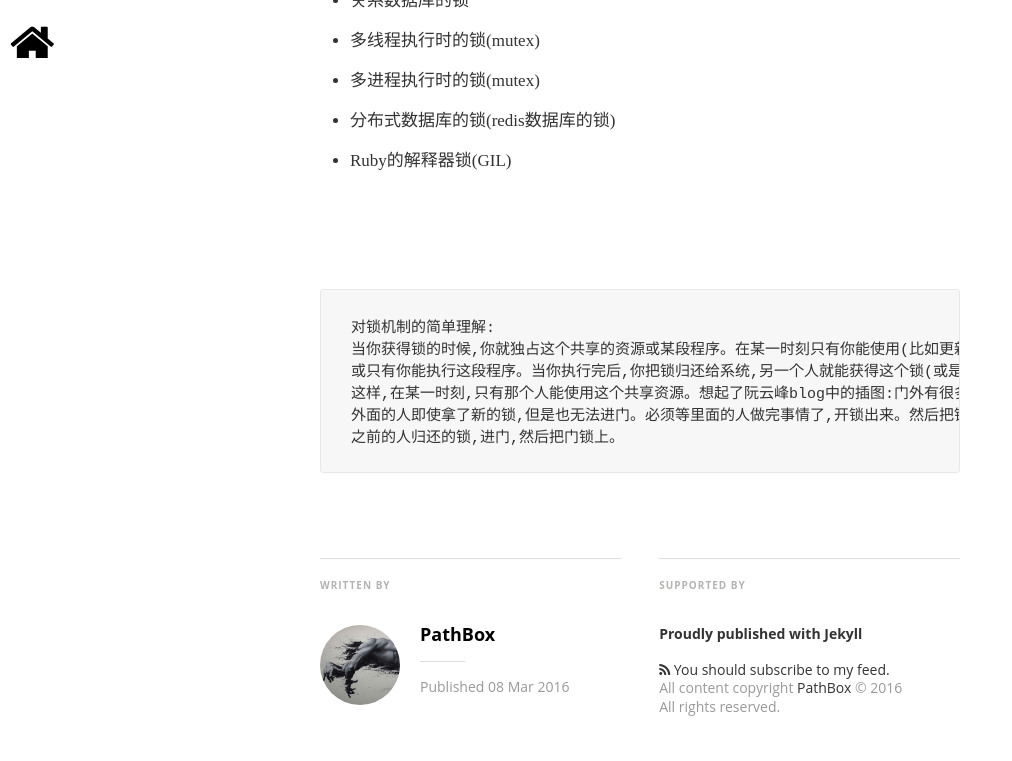
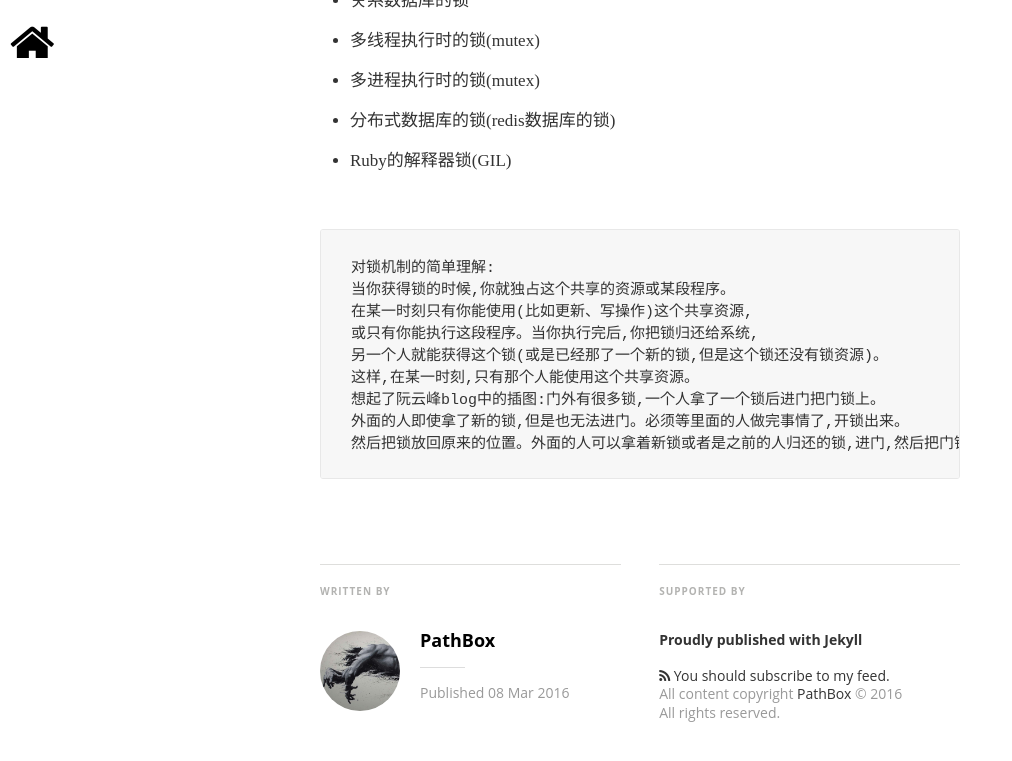
Before and after one commit to pathbox/pathbox.github.io, a Jekyll site: the page built from _posts/2016-03-08-about-lock.md, in a window 1280 px wide and 900 px high, scrolled down 1206 px. Shown: the top 761 px of the window, without its empty margins (0-1012 px from the left). Built offline with Jekyll 4.4.1, drawn with Linux system fonts in a browser that asks for light colours; nearby versions of some CDN libraries; some web fonts are replaced; comment, search, counter and statistics services are not loaded.

Commit message:
fix格式

````diff
--- a/_posts/2016-03-08-about-lock.md
+++ b/_posts/2016-03-08-about-lock.md
@@ -19,15 +19,17 @@ image: /assets/images/post.jpg
   - 分布式数据库的锁(redis数据库的锁)
   - Ruby的解释器锁(GIL)
 
-  <br>
 
 ```
 
   对锁机制的简单理解:
-  当你获得锁的时候,你就独占这个共享的资源或某段程序。在某一时刻只有你能使用(比如更新、写操作)这个共享资源,
-  或只有你能执行这段程序。当你执行完后,你把锁归还给系统,另一个人就能获得这个锁(或是已经那了一个新的锁,但是这个锁还没有锁资源)。
-  这样,在某一时刻,只有那个人能使用这个共享资源。想起了阮云峰blog中的插图:门外有很多锁,一个人拿了一个锁后进门把门锁上。
-  外面的人即使拿了新的锁,但是也无法进门。必须等里面的人做完事情了,开锁出来。然后把锁放回原来的位置。外面的人可以拿着新锁或者是
-  之前的人归还的锁,进门,然后把门锁上。
+  当你获得锁的时候,你就独占这个共享的资源或某段程序。
+  在某一时刻只有你能使用(比如更新、写操作)这个共享资源,
+  或只有你能执行这段程序。当你执行完后,你把锁归还给系统,
+  另一个人就能获得这个锁(或是已经那了一个新的锁,但是这个锁还没有锁资源)。
+  这样,在某一时刻,只有那个人能使用这个共享资源。
+  想起了阮云峰blog中的插图:门外有很多锁,一个人拿了一个锁后进门把门锁上。
+  外面的人即使拿了新的锁,但是也无法进门。必须等里面的人做完事情了,开锁出来。
+  然后把锁放回原来的位置。外面的人可以拿着新锁或者是之前的人归还的锁,进门,然后把门锁上。
 
 ```
````
Also changed, not shown: _posts/2016-06-14-hash-sort.md (+1 -0 lines), _posts/2016-06-26-mysql-100w-paginate.md (+1 -0 lines), _posts/2016-07-01-rails-sql-quick-insert.md (+5 -1 lines).
